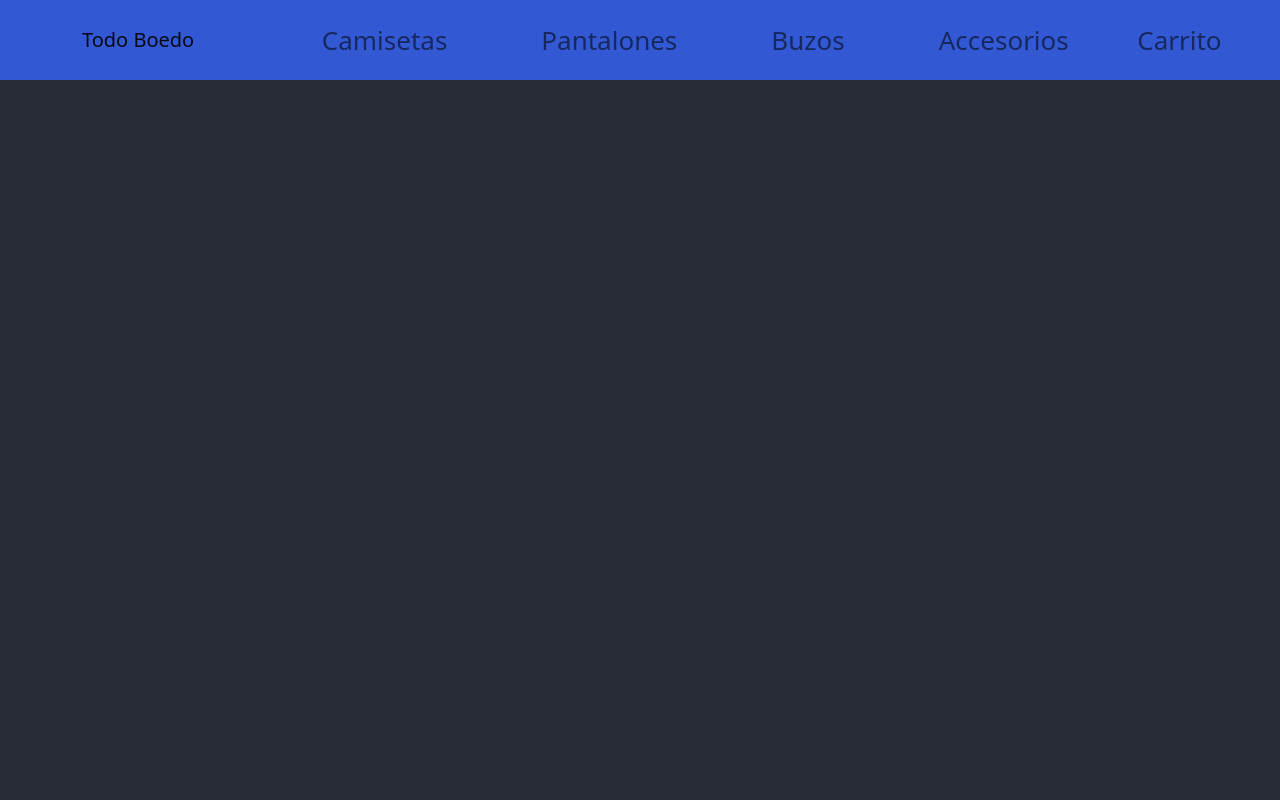
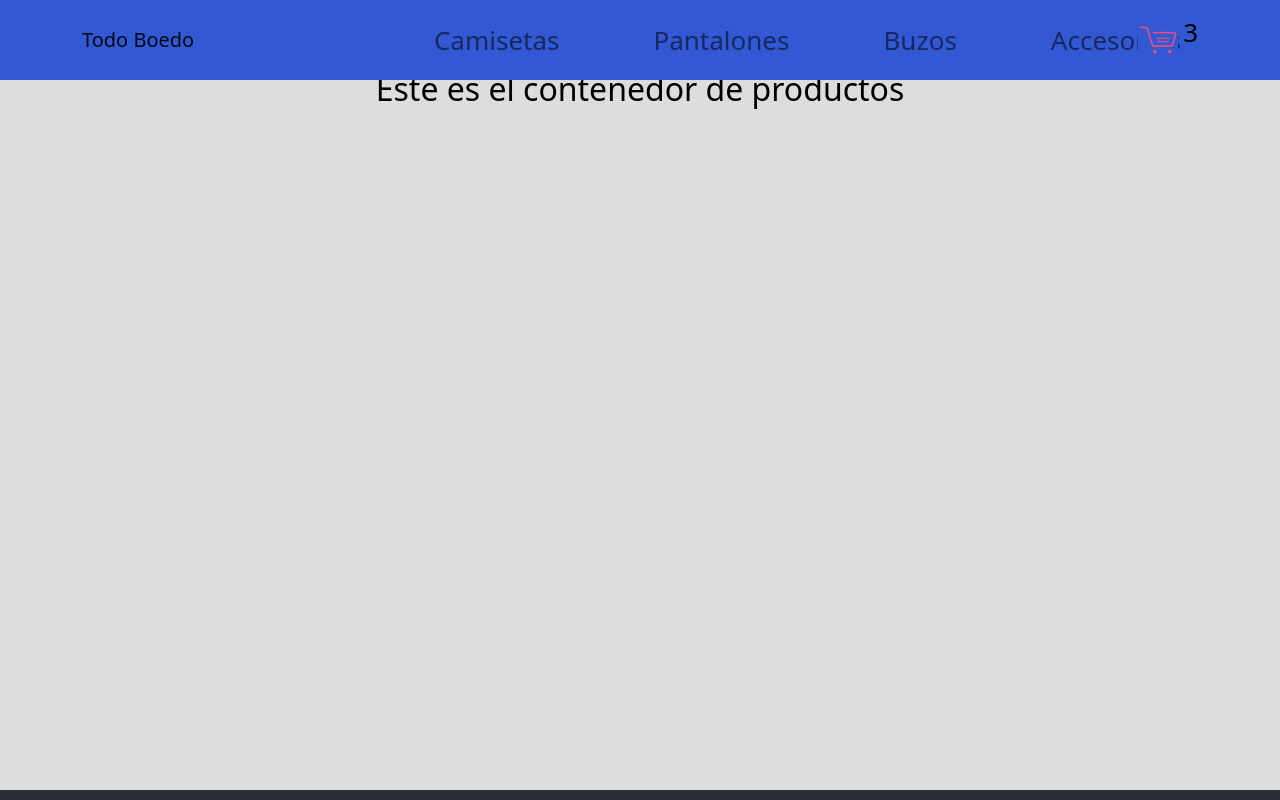
Before and after one commit to lautarogerlero/ProyectoReactJS, a React (Create React App) app: page / in a window 1280 px wide. Built offline with nearby package versions, Linux system fonts and the light colour scheme.

Commit message:
Components

```diff
--- a/src/App.js
+++ b/src/App.js
@@ -1,13 +1,15 @@
-import logo from './logo.jpg';
 import './App.css';
-import NavBar from "./components/NavBar/NavBar"
+import NavBar from "./components/NavBar/NavBar";
+import ItemListContainer from "./components/ItemListContainer/ItemListContainer";
 
 function App() {
   return (
     <div className="App">
       <header className="App-header">
         <NavBar></NavBar>
+        <ItemListContainer greeting="Este es el contenedor de productos"></ItemListContainer>
       </header>
+
     </div>
   );
 }
--- /dev/null
+++ b/src/components/CartWidget/CartWidget.css
@@ -0,0 +1,19 @@
+.containerCarrito {
+    display: flex;
+    align-items: center;
+    justify-content: space-between;
+    cursor: pointer;
+    height: 60px;
+}
+
+img {
+    width: 40px;
+    height: 40px;
+    margin-right: 5px;
+    background-color: #3259d3;
+}
+
+p {
+    margin-top: 18px;
+    color: black;
+}
--- /dev/null
+++ b/src/components/CartWidget/CartWidget.jsx
@@ -0,0 +1,13 @@
+import "./CartWidget.css";
+import carrito from "../../images/carrito2.png"
+
+function CartWidget() {
+    return (
+        <div className="containerCarrito">
+            <img src={carrito} alt="Carrito de Compras"/>
+            <p>3</p>
+        </div>
+    )
+}
+
+export default CartWidget;
--- /dev/null
+++ b/src/components/ItemListContainer/ItemListContainer.css
@@ -0,0 +1,10 @@
+.itemContainer {
+    margin-top: 60px;
+    width: 100%;
+    height: 90vh;
+    background-color: #ddd;
+}
+
+h2 {
+    color: black;
+}
--- /dev/null
+++ b/src/components/ItemListContainer/ItemListContainer.jsx
@@ -0,0 +1,11 @@
+import "./ItemListContainer.css";
+
+function ItemListContainer({greeting}) {
+    return(
+        <div className="itemContainer">
+            <h2>{greeting}</h2>
+        </div>
+    )
+}
+
+export default ItemListContainer;
--- a/src/components/NavBar/NavBar.css
+++ b/src/components/NavBar/NavBar.css
@@ -4,7 +4,6 @@
 
 .navbar-text, .navbar-logo {
     color: #ce1818;
-    font-size: 0.8em;
 }
 
 .navbar-text:hover, .navbar-logo:hover {
--- a/src/components/NavBar/NavBar.jsx
+++ b/src/components/NavBar/NavBar.jsx
@@ -2,6 +2,7 @@ import "./NavBar.css";
 import Container from 'react-bootstrap/Container';
 import Nav from 'react-bootstrap/Nav';
 import Navbar from 'react-bootstrap/Navbar';
+import CartWidget from "../CartWidget/CartWidget";
 
 function NavBar() {
   return (
@@ -17,7 +18,7 @@ function NavBar() {
             <Nav.Link href="#accesorios" className="navbar-text">Accesorios</Nav.Link>
           </Nav>
           <Nav>
-            <Nav.Link href="#carrito" className="navbar-text">Carrito</Nav.Link>
+            <CartWidget></CartWidget>
           </Nav>
         </Navbar.Collapse>
       </Container>
```
Also changed, not shown: src/components/Welcome/Welcome.jsx (added, +16 -0 lines), src/App.css (line endings or trailing spaces), src/images/carrito.png (added), src/images/carrito2.png (added).
